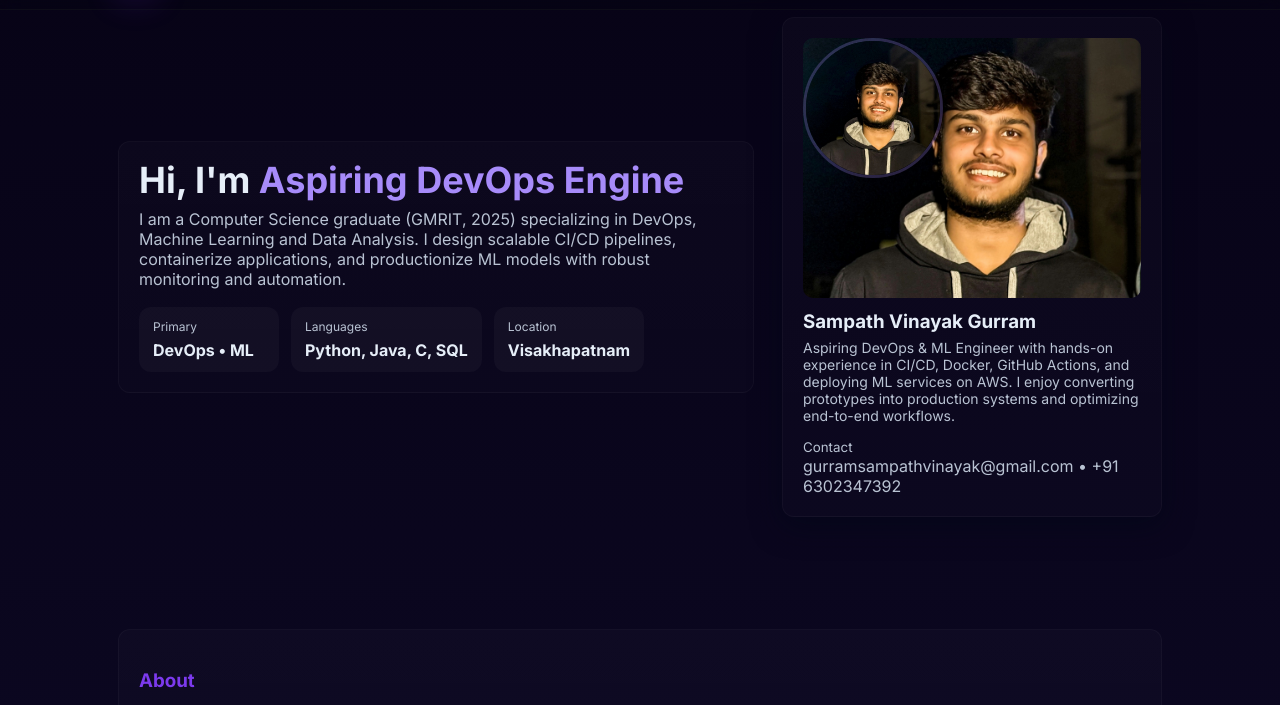
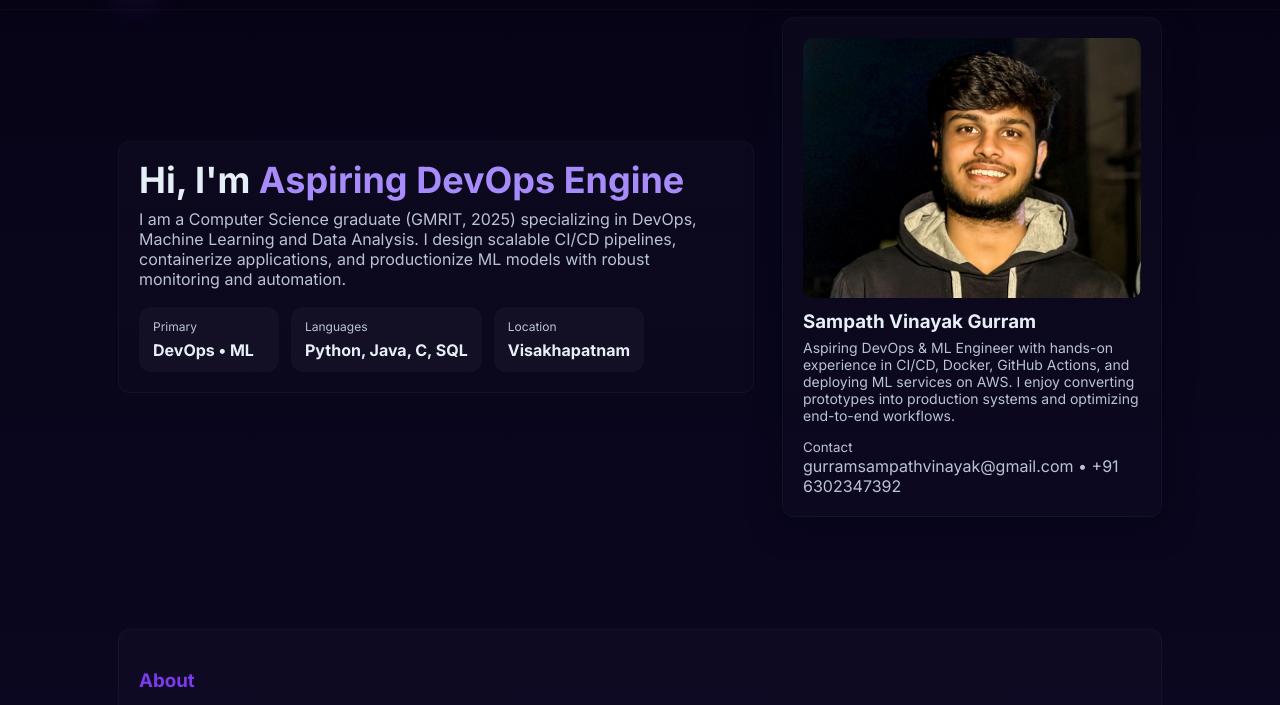
Before and after one commit to SampathVinayak07/portfolio, a plain HTML site: page index.html in a window 1280 px wide. Shown: the part 67-772 px from the top of the page. Drawn offline with nearby package versions, Linux system fonts and the light colour scheme.

Commit message:
Update index.html

```diff
--- a/index.html
+++ b/index.html
@@ -142,8 +142,7 @@
 
       <aside class="profile panel reveal">
         <!-- avatar uses images/profile.jpg; drop your photo there to replace -->
-        <div class="avatar" id="hero-avatar"> <img src="images/profile.jpg" alt="Profile Photo"
-       style="width: 140px; height: 140px; border-radius: 50%; object-fit: cover; border: 3px solid rgba(167,139,250,0.25);" />
+        <div class="avatar" id="hero-avatar">
         </div>
         <h3>Sampath Vinayak Gurram</h3>
         <p class="muted">Aspiring DevOps & ML Engineer with hands-on experience in CI/CD, Docker, GitHub Actions, and deploying ML services on AWS. I enjoy converting prototypes into production systems and optimizing end-to-end workflows.</p>
```
